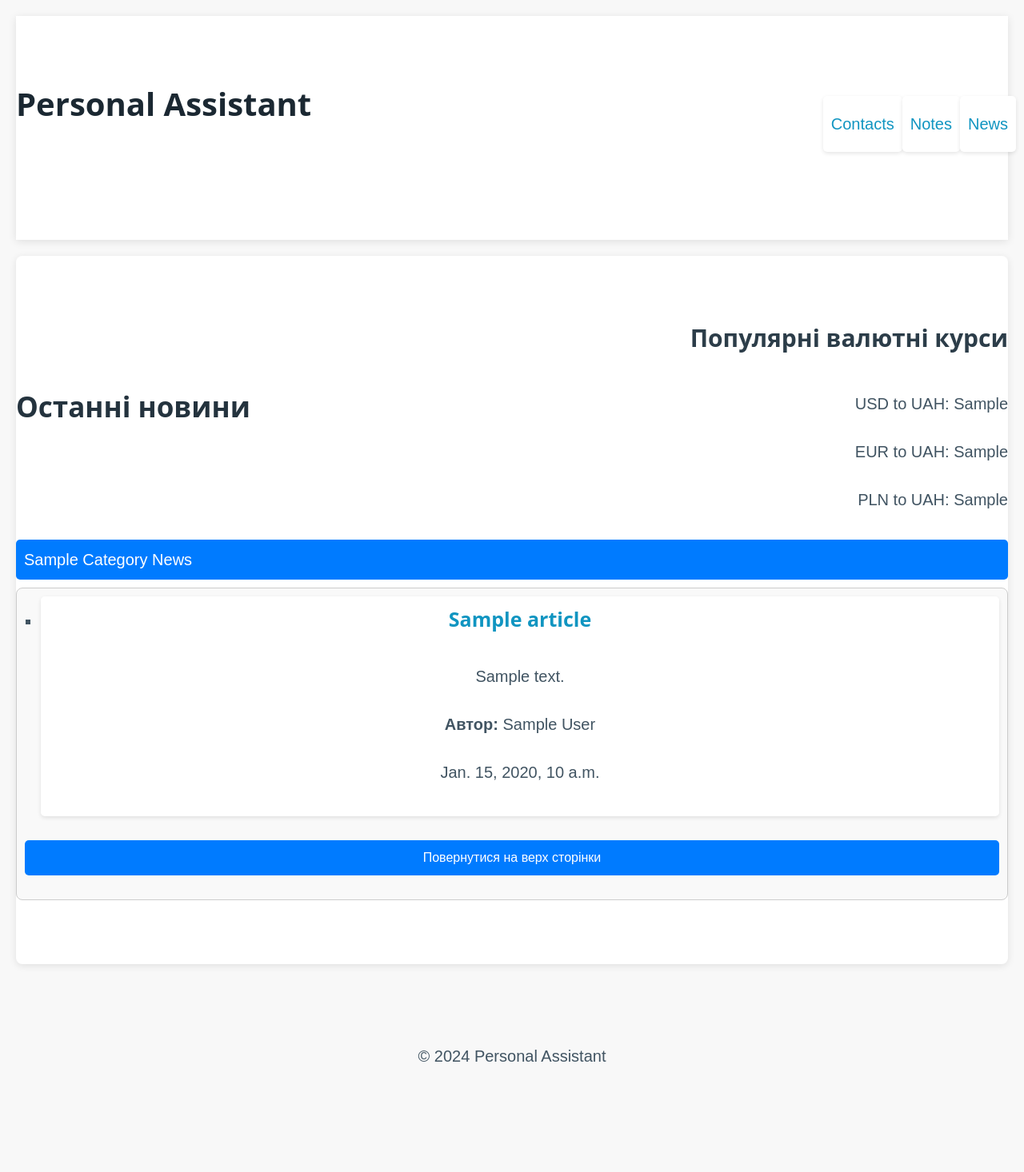
After one commit to A-Lastovets/Personal-Assistant, a Django app: template personal_assistant/templates/news.html in a window 1280 px wide, after a click that opens the changed part. The commit adds this page. Shown: the whole page at 80% size. Run offline with Django 3.2, Linux system fonts and the light colour scheme; the template is opened without the code that fills it: most values are stand-ins (such as "Sample title", 1, 10 or a date in 2020).

Commit message:
add news_app

```diff
--- /dev/null
+++ b/personal_assistant/news_app/urls.py
@@ -0,0 +1,6 @@
+from django.urls import path
+from .views import ExchangeRateNewsView
+
+urlpatterns = [
+    path('news/', ExchangeRateNewsView.as_view(), name='exchange_rate_news'),
+]
--- a/personal_assistant/personal_assistant/urls.py
+++ b/personal_assistant/personal_assistant/urls.py
@@ -23,4 +23,5 @@ urlpatterns = [
     path('home/', home, name='home'),
     path('contacts/', include('contacts_app.urls')),    # маршрути до додатку контактів
     path('notes/', include('notes_app.urls')),          # маршрути до додатку нотаток
+    path('news/', include('news_app.urls')),            # маршрути до додатку новин
 ]
--- a/personal_assistant/templates/base.html
+++ b/personal_assistant/templates/base.html
@@ -1,24 +1,95 @@
 <!DOCTYPE html>
-<html lang="en">
+<html lang="uk">
 <head>
     <meta charset="UTF-8">
     <meta name="viewport" content="width=device-width, initial-scale=1.0">
     <title>{% block title %}Personal Assistant{% endblock %}</title>
     <link rel="stylesheet" href="https://unpkg.com/@picocss/pico@latest/css/pico.min.css"/>
+    <style>
+        body {
+            font-family: Arial, sans-serif;
+            margin: 0;
+            padding: 20px;
+            background-color: #f8f8f8;
+            text-align: center; /* Центрування тексту по всій сторінці */
+        }
+
+        header {
+            display: flex; /* Використання флексу для заголовка */
+            justify-content: space-between; /* Розподіл простору між елементами */
+            align-items: center; /* Центрування елементів по вертикалі */
+            background-color: #ffffff;
+            padding: 10px 20px;
+            box-shadow: 0 2px 10px rgba(0, 0, 0, 0.1);
+            margin-bottom: 20px;
+        }
+
+        nav ul {
+            list-style-type: none;
+            padding: 0;
+            margin: 0;
+        }
+
+        nav li {
+            display: block;
+            margin-bottom: 10px;
+        }
+
+        main {
+            background-color: #ffffff;
+            border-radius: 8px;
+            padding: 20px;
+            box-shadow: 0 2px 10px rgba(0, 0, 0, 0.1);
+        }
+
+        .button-container {
+            display: flex;
+            justify-content: center; /* Центрування кнопок */
+            gap: 20px; /* Відстань між кнопками */
+            margin-top: 20px; /* Відстань від заголовка */
+        }
+
+        .button {
+            display: inline-block;
+            padding: 15px 30px; /* Внутрішні відступи */
+            font-size: 16px; /* Розмір шрифту */
+            color: white; /* Колір тексту */
+            background-color: #007bff; /* Колір фону кнопки */
+            border-radius: 5px; /* Закруглені краї */
+            text-decoration: none; /* Без підкреслення */
+            transition: background-color 0.3s; /* Плавний перехід */
+        }
+
+        .button:hover {
+            background-color: #0056b3; /* Темніший колір при наведенні */
+        }
+
+        footer {
+            margin-top: 20px;
+            text-align: center;
+            color: #777;
+        }
+    </style>
 </head>
 <body>
     <header>
         <h1>Personal Assistant</h1>
         <nav>
             <ul>
-                <li><a href="{% url 'contact_home' %}">Contacts</a></li><br>
-                <li><a href="{% url 'note_home' %}">Notes</a></li><br>
+                <li><a href="{% url 'contact_home' %}">Contacts</a></li>
+                <li><a href="{% url 'note_home' %}">Notes</a></li>
+                <li><a href="{% url 'exchange_rate_news' %}">News</a></li>
             </ul>
         </nav>
     </header>
 
     <main>
         {% block content %}
+            <div class="button-container">
+                <a href="{% url 'contact_home' %}" class="button">Contacts</a>
+                <a href="{% url 'note_home' %}" class="button">Notes</a>
+                <a href="{% url 'exchange_rate_news' %}" class="button">News</a>
+            </div>
         {% endblock %}
     </main>
 
--- /dev/null
+++ b/personal_assistant/templates/news.html
@@ -0,0 +1,145 @@
+{% extends 'base.html' %}
+
+{% block title %}Новини{% endblock %}
+
+{% block content %}
+    <div class="header-container">
+        <h2>Останні новини</h2>
+        <div class="exchange-rate">
+            <h3>Популярні валютні курси</h3>
+            {% if usd_to_uah and eur_to_uah and pln_to_uah %}
+                <p>USD to UAH: {{ usd_to_uah }}</p>
+                <p>EUR to UAH: {{ eur_to_uah }}</p>
+                <p>PLN to UAH: {{ pln_to_uah }}</p>
+            {% else %}
+                <p>{{ error }}</p>
+            {% endif %}
+        </div>
+    </div>
+
+    <div class="news-container">
+        {% for category, articles in news_by_category.items %}
+            <div class="news-section">
+                <button class="toggle-news" onclick="toggleNews('{{ category|slugify }}')">
+                    {{ category|title }} News
+                </button>
+                <div class="news-list" id="{{ category|slugify }}">
+                    {% if articles %}
+                        <ul>
+                            {% for article in articles %}
+                                <li>
+                                    <h4><a href="{{ article.url }}" target="_blank">{{ article.title }}</a></h4>
+                                    <p>{{ article.description }}</p>
+                                    <p><strong>Автор:</strong>
+                                    {% if article.author and article.author != "None" %}
+                                        {{ article.author }}
+                                    {% else %}
+                                        Невідомий
+                                    {% endif %}
+                                    </p>
+                                    <p>{{ article.published_at }}</p>
+                                </li>
+                            {% endfor %}
+                        </ul>
+                        <div class="back-to-top">
+                            <button onclick="scrollToTop()" class="button">Повернутися на верх сторінки</button>
+                        </div>
+                    {% else %}
+                        <p>Не знайдено новин на цю категорію.</p>
+                    {% endif %}
+                </div>
+            </div>
+        {% endfor %}
+    </div>
+
+    <style>
+        .header-container {
+            display: flex;
+            justify-content: space-between;
+            align-items: center;
+        }
+
+        .exchange-rate {
+            text-align: right;
+        }
+
+        .news-list {
+            display: none;
+            margin-top: 10px;
+            background-color: #f9f9f9; /* Змінено фон на світліший */
+            border: 1px solid #ccc; /* Додано рамку */
+            border-radius: 8px; /* Закруглені краї */
+            padding: 10px; /* Внутрішні відступи */
+        }
+
+        .toggle-news {
+            display: block;
+            width: 100%;
+            padding: 10px;
+            background-color: #007bff; /* Темніший колір кнопки */
+            color: white; /* Білий текст на кнопці */
+            border: none;
+            cursor: pointer;
+            text-align: left;
+            margin: 5px 0;
+            border-radius: 5px; /* Закруглені краї кнопки */
+        }
+
+        .toggle-news:hover {
+            background-color: #0056b3; /* Темніший колір при наведенні */
+        }
+
+        ul {
+            padding-left: 20px;
+        }
+
+        li {
+            margin-bottom: 15px;
+            background-color: #ffffff; /* Білий фон для кожного елемента списку */
+            border-radius: 5px; /* Закруглені краї для елементів списку */
+            padding: 10px; /* Внутрішні відступи для елементів списку */
+            box-shadow: 0 2px 5px rgba(0, 0, 0, 0.1); /* Тінь для елементів списку */
+        }
+
+        .back-to-top {
+            text-align: center; /* Центрування кнопки */
+            margin-top: 20px; /* Відстань від новин */
+        }
+
+        .button {
+            padding: 10px 20px; /* Внутрішні відступи кнопки */
+            background-color: #007bff; /* Колір кнопки */
+            color: white; /* Колір тексту */
+            border: none; /* Без рамки */
+            border-radius: 5px; /* Закруглені краї */
+            cursor: pointer; /* Курсор при наведенні */
+            transition: background-color 0.3s; /* Плавний перехід */
+        }
+
+        .button:hover {
+            background-color: #0056b3; /* Темніший колір при наведенні */
+        }
+    </style>
+
+    <script>
+        function toggleNews(category) {
+            const newsList = document.getElementById(category);
+            const backToTopButton = newsList.querySelector('.back-to-top');
+
+            if (newsList.style.display === "block") {
+                newsList.style.display = "none";
+                backToTopButton.style.display = "none"; // Сховати кнопку
+            } else {
+                newsList.style.display = "block";
+                backToTopButton.style.display = "block"; // Показати кнопку
+            }
+        }
+
+        function scrollToTop() {
+            window.scrollTo({
+                top: 0,
+                behavior: 'smooth' // Плавна прокрутка
+            });
+        }
+    </script>
+{% endblock %}
--- a/requirements.txt
+++ b/requirements.txt
@@ -15,3 +15,5 @@ six==1.16.0
 sqlparse==0.5.1
 tzdata==2024.2
 urllib3==2.2.3
+requests~=2.32.3
+newsapi~=0.1.1
```
Also changed, not shown: personal_assistant/news_app/views.py (+88 -1 lines), 1 other file.
